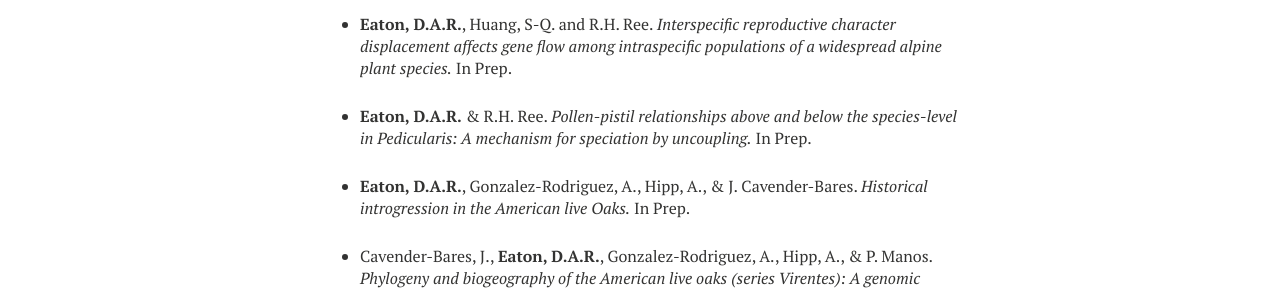
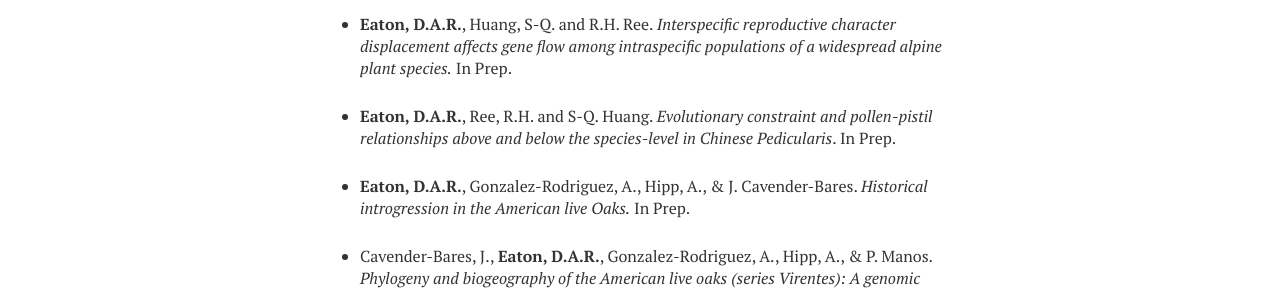
Before and after one commit to dereneaton/dereneaton.github.io, a Jekyll site: the page built from publications.md, in a window 1280 px wide. Shown: the part 1458-1750 px from the top of the page. Built offline with Jekyll 4.4.1, drawn with Linux system fonts in a browser that asks for light colours; Markdown is read by kramdown in place of the engine named in the settings.

Commit message:
edit to pubs

```diff
--- a/publications.md
+++ b/publications.md
@@ -44,7 +44,7 @@ __In Prep__
 
 * __Eaton, D.A.R.__, Huang, S-Q. and R.H. Ree. _Interspecific reproductive character displacement affects gene flow among intraspecific populations of a widespread alpine plant species._ In Prep.
 
-* __Eaton, D.A.R.__ & R.H. Ree. _Pollen-pistil relationships above and below the species-level in Pedicularis: A mechanism for speciation by uncoupling._ In Prep.
+* __Eaton, D.A.R.__, Ree, R.H. and S-Q. Huang. _Evolutionary constraint and pollen-pistil relationships above and below the species-level in Chinese Pedicularis_. In Prep.
 
 * __Eaton, D.A.R.__, Gonzalez-Rodriguez, A., Hipp, A., & J. Cavender-Bares. _Historical introgression in the American live Oaks._ In Prep.
 
```
